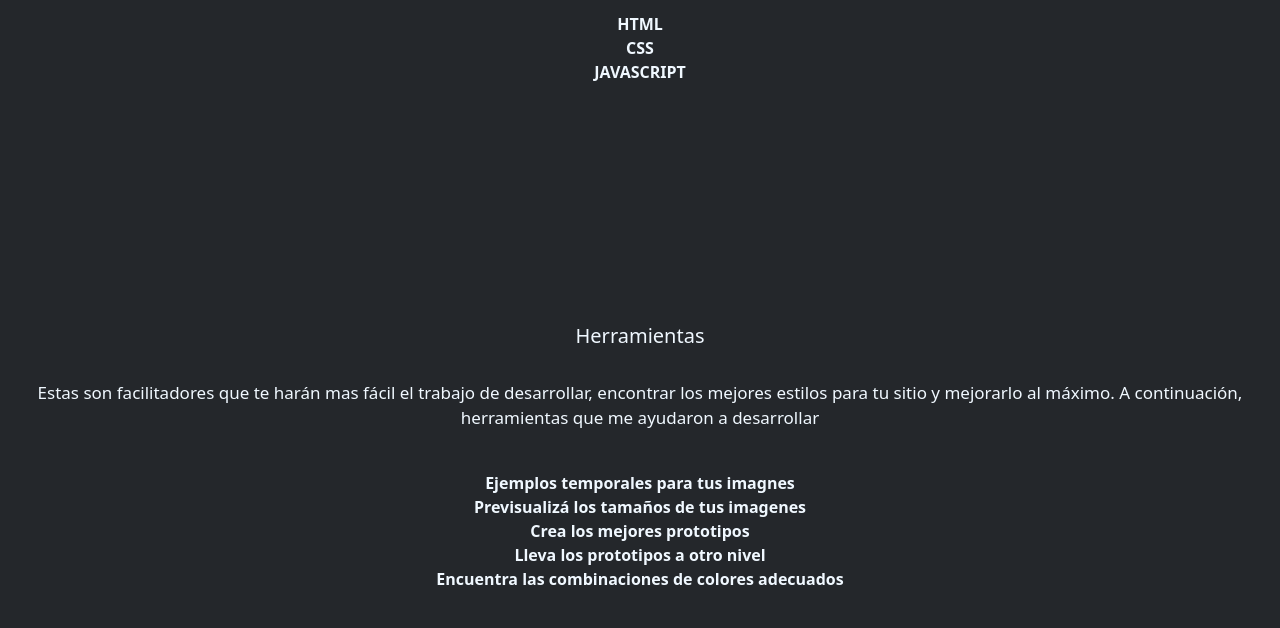
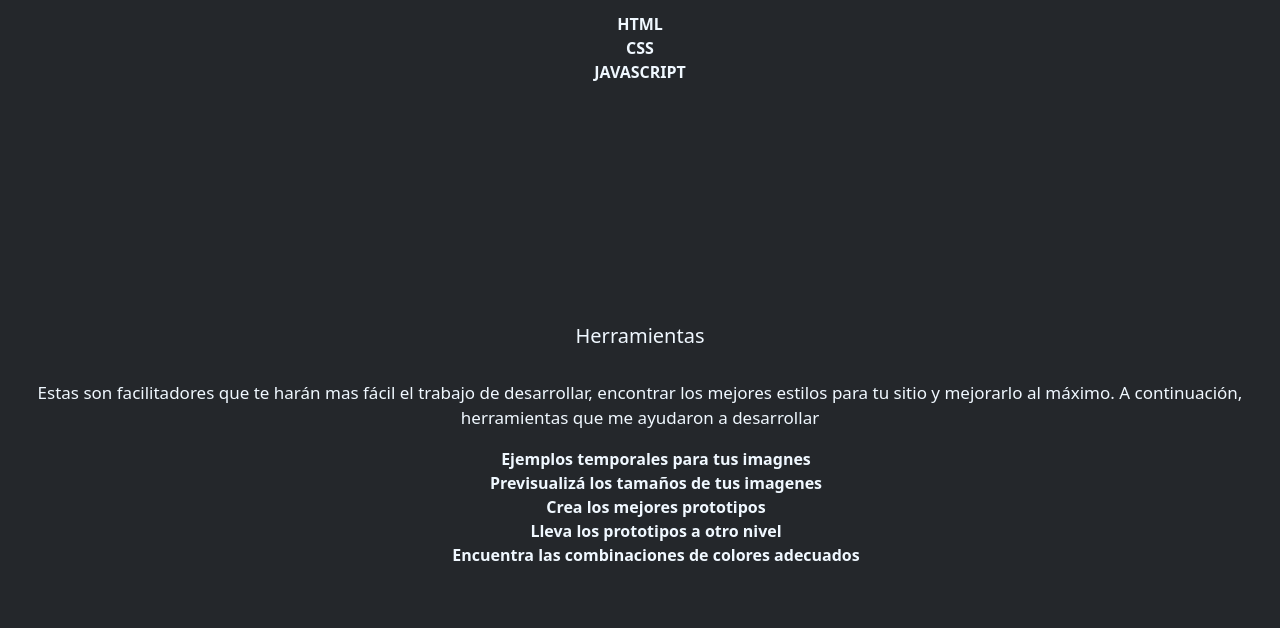
Before and after one commit to GonzaloSanchezz/primerProyectoPruebas, a website: page paginas/generalidades.html in a window 1280 px wide. Shown: the part 1990-2618 px from the top of the page. Drawn offline with nearby package versions, Linux system fonts and the light colour scheme; a web font is replaced by a local one.

Commit message:
ultimas-correcciones-entrega-final

```diff
--- a/paginas/generalidades.html
+++ b/paginas/generalidades.html
@@ -10,8 +10,6 @@
     <meta name="keywords" content="desarrollo web, HTML, CSS, JavaScript, código, programación, tecnología">
     <meta charset="utf-8">
     <meta name="viewport" content="width=device-width, initial-scale=1">
-    <title>Aprendamos Juntos</title>
-    <link href="https://cdn.jsdelivr.net/npm/bootstrap@5.2.2/dist/css/bootstrap.min.css" rel="stylesheet" integrity="sha384-Zenh87qX5JnK2Jl0vWa8Ck2rdkQ2Bzep5IDxbcnCeuOxjzrPF/et3URy9Bv1WTRi" crossorigin="anonymous">
     <!-- bootstrap -->
     <link href="https://cdn.jsdelivr.net/npm/bootstrap@5.2.2/dist/css/bootstrap.min.css" rel="stylesheet" integrity="sha384-Zenh87qX5JnK2Jl0vWa8Ck2rdkQ2Bzep5IDxbcnCeuOxjzrPF/et3URy9Bv1WTRi" crossorigin="anonymous">
     <!-- fuentes -->
@@ -21,10 +19,8 @@
     <link href="https://fonts.googleapis.com/css2?family=Rubik:ital,wght@0,300;0,400;0,600;1,400;1,600&display=swap" rel="stylesheet">
     <!-- link css -->
     <link rel="stylesheet" href="./../style/style.css ">
-    <!-- icono -->
-    <link rel="icon" href="./Imagenes/Favicon.png">
     <!-- titulo -->
-    <title>Proyecto Aprendamos Juntos</title>
+    <title>Aprendamos Juntos | Tu pagina de aprendizaje sobre desarrollo web de confianza...</title>
 </head>
 <body>
 
@@ -101,56 +97,52 @@
                 <h3 class="subtitulo">Herramientas</h3>
                 <br>
                 <p class="section__parrafo">Estas son facilitadores que te harán mas fácil el trabajo de desarrollar, encontrar los mejores estilos para tu sitio y mejorarlo al máximo. A continuación, herramientas que me ayudaron a desarrollar</p>
-                <br>
-                <p>
-                    <a target="_blank" class="link" href="https://placekitten.com/">Ejemplos temporales para tus imagnes</a>
-                    <br>
-                    <a target="_blank" class="link" href="https://dummyimage.com/">Previsualizá los tamaños de tus imagenes</a>
-                    <br>
-                    <a target="_blank" class="link" href="https://whimsical.com/">Crea los mejores prototipos</a>
-                    <br>
-                    <a target="_blank" class="link" href="https://www.invisionapp.com/">Lleva los prototipos a otro nivel</a>
-                    <br>
-                    <a target="_blank" class="link" href="https://coolors.co/">Encuentra las combinaciones de colores adecuados</a>
+
+                <ul>
+                    <li><a target="_blank" class="link" href="https://placekitten.com/">Ejemplos temporales para tus imagnes</a></li>
+                    <li><a target="_blank" class="link" href="https://dummyimage.com/">Previsualizá los tamaños de tus imagenes</a></li>
+                    <li><a target="_blank" class="link" href="https://whimsical.com/">Crea los mejores prototipos</a></li>
+                    <li><a target="_blank" class="link" href="https://www.invisionapp.com/">Lleva los prototipos a otro nivel</a></li>
+                    <li><a target="_blank" class="link" href="https://coolors.co/">Encuentra las combinaciones de colores adecuados</a></li>
+                </ul>
+
             </div>
         </section>
 
         <!-- Footer -->
         <div class="container my-5">
 
-            <div class="container my-5">
+            <footer class="bg-dark text-center text-white">
 
-                <footer class="bg-dark text-center text-white">
-                <!-- Grid container -->
                 <div class="container p-4 pb-0">
-                  <!-- Section: Social media -->
+
                   <section class="mb-4">
                     <!-- Facebook -->
-                    <a class="btn btn-outline-light btn-floating m-1" href="#!" role="button"
-                      ><svg xmlns="http://www.w3.org/2000/svg" class="icon icon-tabler icon-tabler-brand-facebook" width="24" height="24" viewBox="0 0 24 24" stroke-width="2" stroke="currentColor" fill="none" stroke-linecap="round" stroke-linejoin="round">
+                    <a class="btn btn-outline-light btn-floating m-1" href="#!" role="button">
+                        <svg xmlns="http://www.w3.org/2000/svg" class="icon icon-tabler icon-tabler-brand-facebook" width="24" height="24" viewBox="0 0 24 24" stroke-width="2" stroke="currentColor" fill="none" stroke-linecap="round" stroke-linejoin="round">
                         <path stroke="none" d="M0 0h24v24H0z" fill="none"></path>
                         <path d="M7 10v4h3v7h4v-7h3l1 -4h-4v-2a1 1 0 0 1 1 -1h3v-4h-3a5 5 0 0 0 -5 5v2h-3"></path>
-                     </svg>
+                        </svg>
                     </a>
 
                     <!-- Twitter -->
-                    <a class="btn btn-outline-light btn-floating m-1" href="#!" role="button"
-                      ><svg xmlns="http://www.w3.org/2000/svg" class="icon icon-tabler icon-tabler-brand-twitter" width="24" height="24" viewBox="0 0 24 24" stroke-width="2" stroke="currentColor" fill="none" stroke-linecap="round" stroke-linejoin="round">
+                    <a class="btn btn-outline-light btn-floating m-1" href="#!" role="button">
+                      <svg xmlns="http://www.w3.org/2000/svg" class="icon icon-tabler icon-tabler-brand-twitter" width="24" height="24" viewBox="0 0 24 24" stroke-width="2" stroke="currentColor" fill="none" stroke-linecap="round" stroke-linejoin="round">
                         <path stroke="none" d="M0 0h24v24H0z" fill="none"></path>
                         <path d="M22 4.01c-1 .49 -1.98 .689 -3 .99c-1.121 -1.265 -2.783 -1.335 -4.38 -.737s-2.643 2.06 -2.62 3.737v1c-3.245 .083 -6.135 -1.395 -8 -4c0 0 -4.182 7.433 4 11c-1.872 1.247 -3.739 2.088 -6 2c3.308 1.803 6.913 2.423 10.034 1.517c3.58 -1.04 6.522 -3.723 7.651 -7.742a13.84 13.84 0 0 0 .497 -3.753c-.002 -.249 1.51 -2.772 1.818 -4.013z"></path>
                      </svg></a>
 
                     <!-- Google -->
-                    <a class="btn btn-outline-light btn-floating m-1" href="#!" role="button"
-                      ><svg xmlns="http://www.w3.org/2000/svg" class="icon icon-tabler icon-tabler-brand-google" width="24" height="24" viewBox="0 0 24 24" stroke-width="2" stroke="currentColor" fill="none" stroke-linecap="round" stroke-linejoin="round">
+                    <a class="btn btn-outline-light btn-floating m-1" href="#!" role="button">
+                      <svg xmlns="http://www.w3.org/2000/svg" class="icon icon-tabler icon-tabler-brand-google" width="24" height="24" viewBox="0 0 24 24" stroke-width="2" stroke="currentColor" fill="none" stroke-linecap="round" stroke-linejoin="round">
                         <path stroke="none" d="M0 0h24v24H0z" fill="none"></path>
                         <path d="M17.788 5.108a9 9 0 1 0 3.212 6.892h-8"></path>
                      </svg>
                     </a>
 
                     <!-- Instagram -->
-                    <a class="btn btn-outline-light btn-floating m-1" href="#!" role="button"
-                      ><svg xmlns="http://www.w3.org/2000/svg" class="icon icon-tabler icon-tabler-brand-instagram" width="24" height="24" viewBox="0 0 24 24" stroke-width="2" stroke="currentColor" fill="none" stroke-linecap="round" stroke-linejoin="round">
+                    <a class="btn btn-outline-light btn-floating m-1" href="#!" role="button">
+                      <svg xmlns="http://www.w3.org/2000/svg" class="icon icon-tabler icon-tabler-brand-instagram" width="24" height="24" viewBox="0 0 24 24" stroke-width="2" stroke="currentColor" fill="none" stroke-linecap="round" stroke-linejoin="round">
                         <path stroke="none" d="M0 0h24v24H0z" fill="none"></path>
                         <rect x="4" y="4" width="16" height="16" rx="4"></rect>
                         <circle cx="12" cy="12" r="3"></circle>
@@ -159,8 +151,8 @@
                     </a>
 
                     <!-- Linkedin -->
-                    <a class="btn btn-outline-light btn-floating m-1" href="#!" role="button"
-                      ><svg xmlns="http://www.w3.org/2000/svg" class="icon icon-tabler icon-tabler-brand-linkedin" width="24" height="24" viewBox="0 0 24 24" stroke-width="2" stroke="currentColor" fill="none" stroke-linecap="round" stroke-linejoin="round">
+                    <a class="btn btn-outline-light btn-floating m-1" href="#!" role="button">
+                      <svg xmlns="http://www.w3.org/2000/svg" class="icon icon-tabler icon-tabler-brand-linkedin" width="24" height="24" viewBox="0 0 24 24" stroke-width="2" stroke="currentColor" fill="none" stroke-linecap="round" stroke-linejoin="round">
                         <path stroke="none" d="M0 0h24v24H0z" fill="none"></path>
                         <rect x="4" y="4" width="16" height="16" rx="2"></rect>
                         <line x1="8" y1="11" x2="8" y2="16"></line>
@@ -171,8 +163,8 @@
                     </a>
 
                     <!-- Github -->
-                    <a class="btn btn-outline-light btn-floating m-1" href="#!" role="button"
-                      ><svg xmlns="http://www.w3.org/2000/svg" class="icon icon-tabler icon-tabler-brand-github" width="24" height="24" viewBox="0 0 24 24" stroke-width="2" stroke="currentColor" fill="none" stroke-linecap="round" stroke-linejoin="round">
+                    <a class="btn btn-outline-light btn-floating m-1" href="#!" role="button">
+                      <svg xmlns="http://www.w3.org/2000/svg" class="icon icon-tabler icon-tabler-brand-github" width="24" height="24" viewBox="0 0 24 24" stroke-width="2" stroke="currentColor" fill="none" stroke-linecap="round" stroke-linejoin="round">
                         <path stroke="none" d="M0 0h24v24H0z" fill="none"></path>
                         <path d="M9 19c-4.3 1.4 -4.3 -2.5 -6 -3m12 5v-3.5c0 -1 .1 -1.4 -.5 -2c2.8 -.3 5.5 -1.4 5.5 -6a4.6 4.6 0 0 0 -1.3 -3.2a4.2 4.2 0 0 0 -.1 -3.2s-1.1 -.3 -3.5 1.3a12.3 12.3 0 0 0 -6.2 0c-2.4 -1.6 -3.5 -1.3 -3.5 -1.3a4.2 4.2 0 0 0 -.1 3.2a4.6 4.6 0 0 0 -1.3 3.2c0 4.6 2.7 5.7 5.5 6c-.6 .6 -.6 1.2 -.5 2v3.5"></path>
                      </svg>
@@ -180,20 +172,15 @@
                   </section>
                   <!-- Section: Social media -->
                 </div>
-                <!-- Grid container -->
 
                 <!-- Copyright -->
                 <div class="text-center p-3" style="background-color: rgba(0, 0, 0, 0.2);">
                   © 2022 Copyright
                 </div>
-                <!-- Copyright -->
-              </footer>
 
-              </div>
-              <!-- End of .container -->
+            </footer>
 
         </div>
-        <!-- Footer -->
 
     </div>
 
--- a/scss/componentes/_generalidades.scss
+++ /dev/null
@@ -1,23 +0,0 @@
-/*font-family: 'Rubik', sans-serif;*/
-/*reset*/
-
-* {
-    box-sizing: border-box;
-    margin: 0;
-    padding: 0;
-}
-
-/* Para utilizar rem */
-
-html {
-    font-size: 62.5%;
-}
-/* generalidades */
-
-a{
-    text-decoration: none;
-    color: white;
-}
-li{
-    list-style: none;
-}
--- a/scss/style.scss
+++ b/scss/style.scss
@@ -23,6 +23,9 @@
 }
 .section_ruta img{
     height: 100%;
+}
+ul{
+    list-style: none;
 }
 .link{
     text-decoration: none;
@@ -191,7 +194,6 @@
 
 }
 
-.info_title,
 .info_items{
     position: relative;
     z-index: 2;
@@ -257,7 +259,6 @@ form.form_contact label{
     font-weight: 600;
 }
 
-form.form_contact input,
 form.form_contact textarea{
     width: 100%;
     padding: 8px 0px 5px;
@@ -484,6 +485,22 @@ a:hover{
     }
 }
 
+    // media para la animacion de scroll //
+@media screen and (max-width: 1850px){
+    #scrolldown{
+        visibility: hidden;
+    }
+}
+
+
+    // media para el grid tu entorno //
+
+@media screen and (max-width: 1350px){
+    .grid{
+        display: flex;
+        flex-direction: column;
+    }
+}
 
     /* medium size */
 
@@ -567,6 +584,9 @@ a:hover{
     }
     .cantact_info{
         width: 100%;
+    }
+    .card{
+        padding-top: 20px;
     }
     form.form_contact{
         width: 100%;
@@ -688,10 +708,6 @@ a:hover{
     iframe{
         width: 400px;
     }
-    .grid{
-        display: flex;
-        flex-direction: column;
-    }
     .card{
         width: 300px;
         height: 400px;
```
Also changed, not shown: index.html (+16 -23 lines), paginas/entorno.html (+17 -30 lines), paginas/foro.html (+16 -27 lines), paginas/referido.html (+18 -29 lines), style/style.css, 1 other file.
